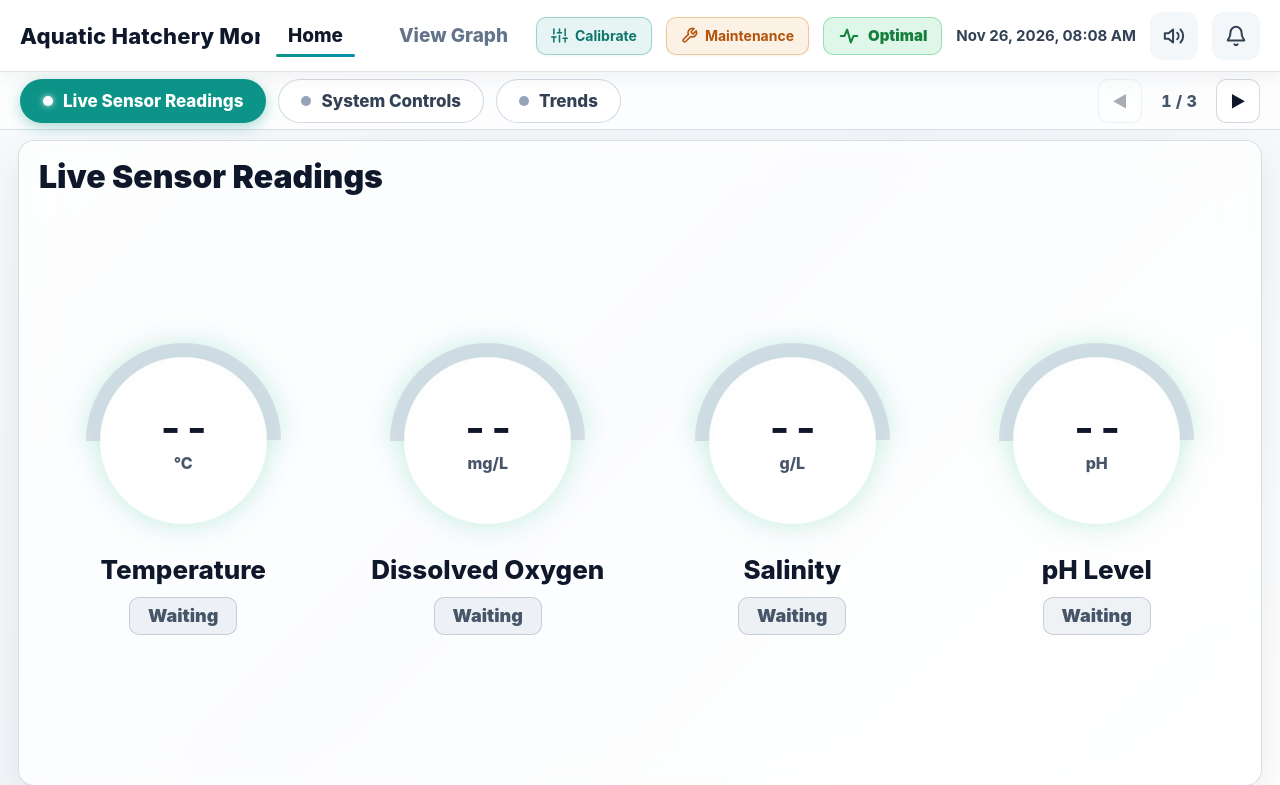
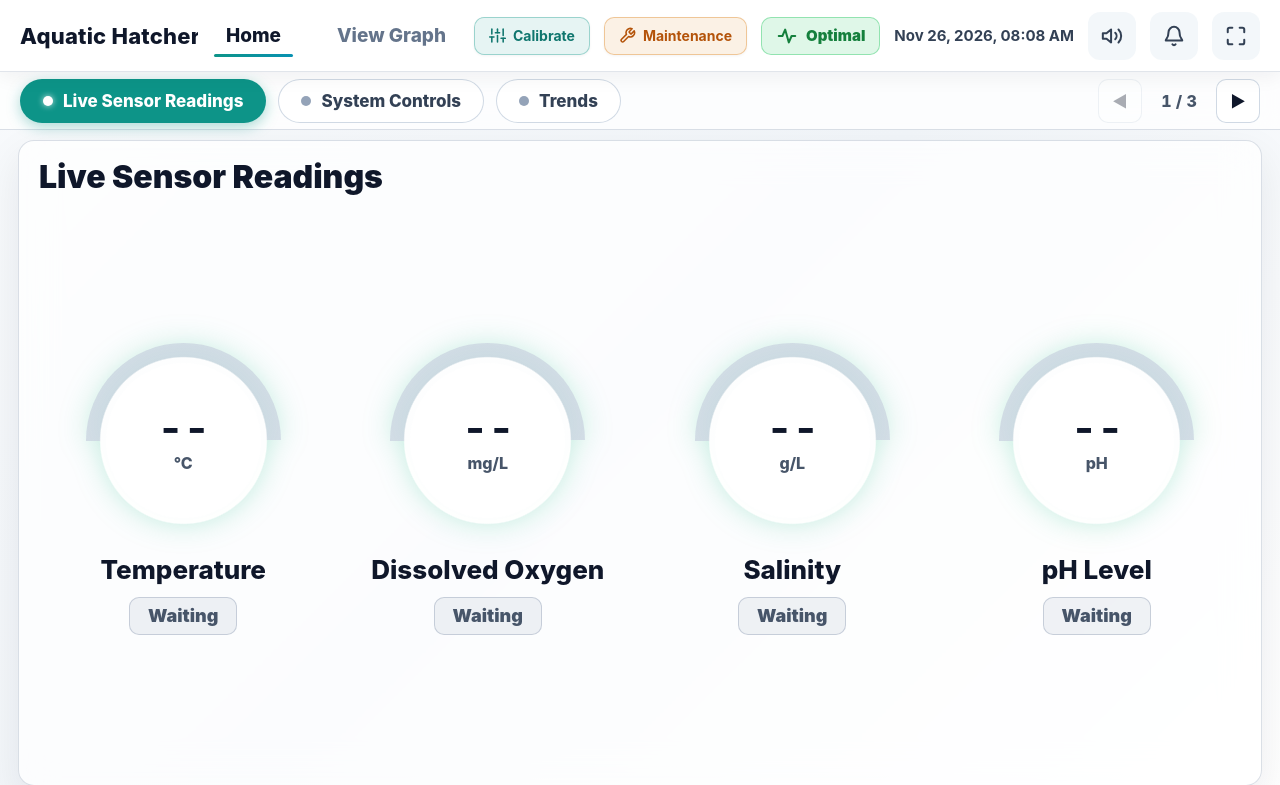
Before and after one commit to ScarXiFy/aquatic-hatchery-monitoring-system, a Flask app: page / in a window 1280 px wide. Shown: the top 785 px of the page. Run offline with Flask 3, Linux system fonts and the light colour scheme; data comes from the database, SQL or seed files in the repository; data that the repository does not hold is empty; some libraries are stand-ins or nearby versions.

Commit message:
Add fullscreen toggle button to the navbar
Provide a dedicated fullscreen control in the top navigation bar so users can easily enter and exit fullscreen mode from any page without relying on keyboard shortcuts or browser menus.

- Add the fullscreen icon button to the shared base navbar so it is available across all views.
- Enhance the fullscreen toggle handler with WebKit-prefixed API fallbacks, initial state synchronization on page load, and updated ARIA/active-state attributes so the button accurately reflects fullscreen status across browsers.
- Style the fullscreen toggle icon wrapper and active fullscreen highlight to match the existing navbar icon controls.

```diff
--- a/app/static/css/dashboard.css
+++ b/app/static/css/dashboard.css
@@ -1506,10 +1506,25 @@ input:focus-visible {
   100% { box-shadow: 0 0 0 0 rgba(217, 119, 6, 0); }
 }
 
-.sound-icon-wrap {
+.sound-icon-wrap,
+.fullscreen-icon-wrap {
   display: inline-flex;
   align-items: center;
   justify-content: center;
+}
+
+.fullscreen-toggle-btn {
+  flex-shrink: 0;
+}
+
+.fullscreen-toggle-btn.is-fullscreen {
+  color: var(--teal);
+  background: rgba(13, 148, 136, 0.14);
+}
+
+.fullscreen-toggle-btn.is-fullscreen:hover {
+  color: var(--teal);
+  background: rgba(13, 148, 136, 0.22);
 }
 
 .sound-wave-anim path:nth-child(2),
--- a/app/static/js/dashboard.js
+++ b/app/static/js/dashboard.js
@@ -1842,39 +1842,57 @@
     const btn = document.getElementById("fullscreen-toggle-btn");
     if (!btn) return;
 
+    function getFullscreenElement() {
+      return document.fullscreenElement || document.webkitFullscreenElement || null;
+    }
+
     function updateFullscreenIcon() {
-      const isFullscreen = Boolean(document.fullscreenElement);
-      btn.title = isFullscreen ? "Exit fullscreen" : "Toggle fullscreen";
-      btn.setAttribute("aria-label", isFullscreen ? "Exit fullscreen" : "Toggle fullscreen");
+      const isFullscreen = Boolean(getFullscreenElement());
+      const label = isFullscreen ? "Exit fullscreen" : "Enter fullscreen";
+      btn.title = label;
+      btn.setAttribute("aria-label", label);
+      btn.setAttribute("aria-pressed", String(isFullscreen));
+      btn.classList.toggle("is-fullscreen", isFullscreen);
       const wrap = btn.querySelector(".fullscreen-icon-wrap");
       if (wrap) {
         wrap.innerHTML = isFullscreen
-          ? `<svg viewBox="0 0 24 24" aria-hidden="true" width="20" height="20" fill="none" stroke="currentColor" stroke-width="2" stroke-linecap="round" stroke-linejoin="round">
+          ? `<svg viewBox="0 0 24 24" aria-hidden="true" width="22" height="22" fill="none" stroke="currentColor" stroke-width="2" stroke-linecap="round" stroke-linejoin="round">
               <path d="M8 3v3a2 2 0 0 1-2 2H3m18 0h-3a2 2 0 0 1-2-2V3m0 18v-3a2 2 0 0 1 2-2h3M3 16h3a2 2 0 0 1 2 2v3"/>
             </svg>`
-          : `<svg viewBox="0 0 24 24" aria-hidden="true" width="20" height="20" fill="none" stroke="currentColor" stroke-width="2" stroke-linecap="round" stroke-linejoin="round">
+          : `<svg viewBox="0 0 24 24" aria-hidden="true" width="22" height="22" fill="none" stroke="currentColor" stroke-width="2" stroke-linecap="round" stroke-linejoin="round">
               <path d="M8 3H5a2 2 0 0 0-2 2v3m18 0V5a2 2 0 0 0-2-2h-3m0 18h3a2 2 0 0 0 2-2v-3M3 16v3a2 2 0 0 0 2 2h3"/>
             </svg>`;
       }
     }
 
     btn.addEventListener("click", () => {
-      if (!document.fullscreenElement) {
-        if (document.documentElement.requestFullscreen) {
-          document.documentElement.requestFullscreen().catch((err) => {
-            console.warn("[FULLSCREEN] Error entering fullscreen:", err);
-          });
+      if (!getFullscreenElement()) {
+        const root = document.documentElement;
+        const requestFs = root.requestFullscreen || root.webkitRequestFullscreen;
+        if (requestFs) {
+          const result = requestFs.call(root);
+          if (result && typeof result.catch === "function") {
+            result.catch((err) => {
+              console.warn("[FULLSCREEN] Error entering fullscreen:", err);
+            });
+          }
         }
       } else {
-        if (document.exitFullscreen) {
-          document.exitFullscreen().catch((err) => {
-            console.warn("[FULLSCREEN] Error exiting fullscreen:", err);
-          });
+        const exitFs = document.exitFullscreen || document.webkitExitFullscreen;
+        if (exitFs) {
+          const result = exitFs.call(document);
+          if (result && typeof result.catch === "function") {
+            result.catch((err) => {
+              console.warn("[FULLSCREEN] Error exiting fullscreen:", err);
+            });
+          }
         }
       }
     });
 
     document.addEventListener("fullscreenchange", updateFullscreenIcon);
+    document.addEventListener("webkitfullscreenchange", updateFullscreenIcon);
+    updateFullscreenIcon();
   }
 
   document.addEventListener("DOMContentLoaded", async () => {
--- a/app/templates/base.html
+++ b/app/templates/base.html
@@ -75,6 +75,13 @@
           </div>
         </div>
       </div>
+      <button class="icon-button fullscreen-toggle-btn" id="fullscreen-toggle-btn" type="button" aria-label="Enter fullscreen" aria-pressed="false" title="Enter fullscreen">
+        <span class="fullscreen-icon-wrap">
+          <svg viewBox="0 0 24 24" aria-hidden="true" width="22" height="22" fill="none" stroke="currentColor" stroke-width="2" stroke-linecap="round" stroke-linejoin="round">
+            <path d="M8 3H5a2 2 0 0 0-2 2v3m18 0V5a2 2 0 0 0-2-2h-3m0 18h3a2 2 0 0 0 2-2v-3M3 16v3a2 2 0 0 0 2 2h3"/>
+          </svg>
+        </span>
+      </button>
     </div>
   </header>
 
```
